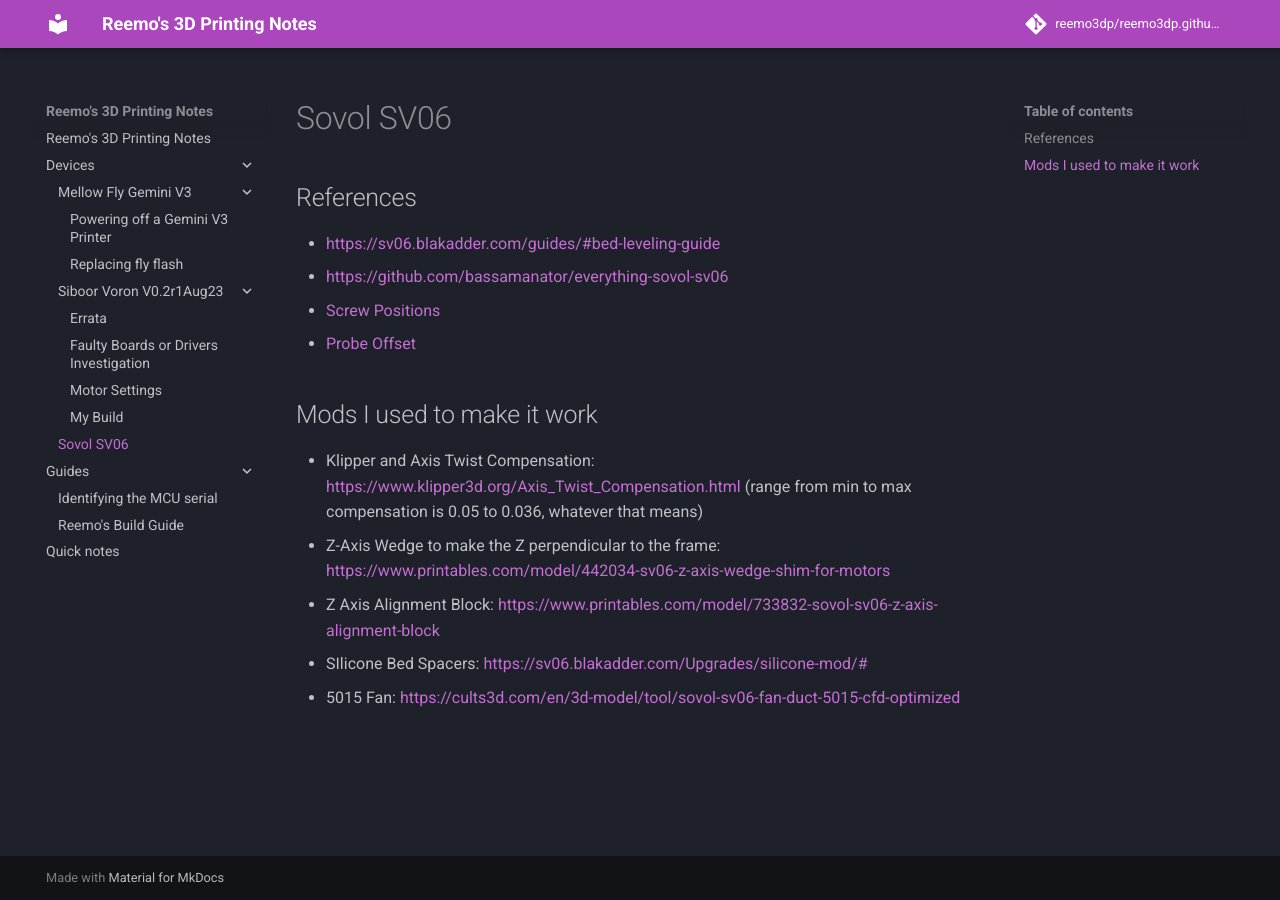
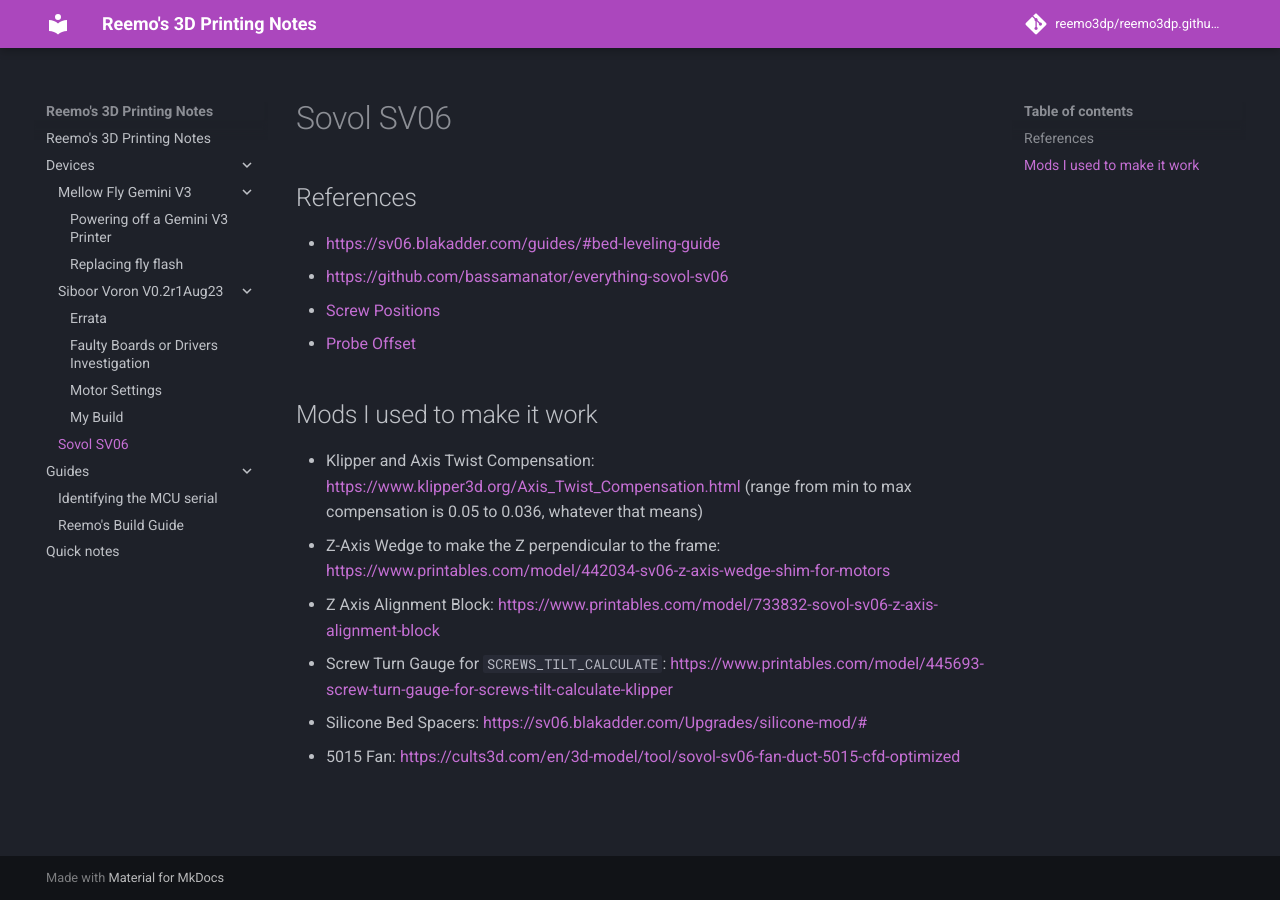
Before and after one commit to reemo3dp/reemo3dp.github.io, an MkDocs documentation site: the page built from docs/devices/Sovol-SV06/index.md, in a window 1280 px wide. Built offline with MkDocs 1.6.1 and Material for MkDocs 9.7.7, drawn with Linux system fonts in a browser that asks for light colours; comment, search, counter and statistics services are not loaded.

Commit message:
Add screw gauge

```diff
--- a/docs/devices/Sovol-SV06/index.md
+++ b/docs/devices/Sovol-SV06/index.md
@@ -12,5 +12,6 @@
 - Klipper and Axis Twist Compensation: https://www.klipper3d.org/Axis_Twist_Compensation.html (range from min to max compensation is 0.05 to 0.036, whatever that means)
 - Z-Axis Wedge to make the Z perpendicular to the frame: https://www.printables.com/model/442034-sv06-z-axis-wedge-shim-for-motors
 - Z Axis Alignment Block: https://www.printables.com/model/733832-sovol-sv06-z-axis-alignment-block
-- SIlicone Bed Spacers: https://sv06.blakadder.com/Upgrades/silicone-mod/#
+- Screw Turn Gauge for `SCREWS_TILT_CALCULATE`: https://www.printables.com/model/445693-screw-turn-gauge-for-screws-tilt-calculate-klipper
+- Silicone Bed Spacers: https://sv06.blakadder.com/Upgrades/silicone-mod/#
 - 5015 Fan: https://cults3d.com/en/3d-model/tool/sovol-sv06-fan-duct-5015-cfd-optimized
```
